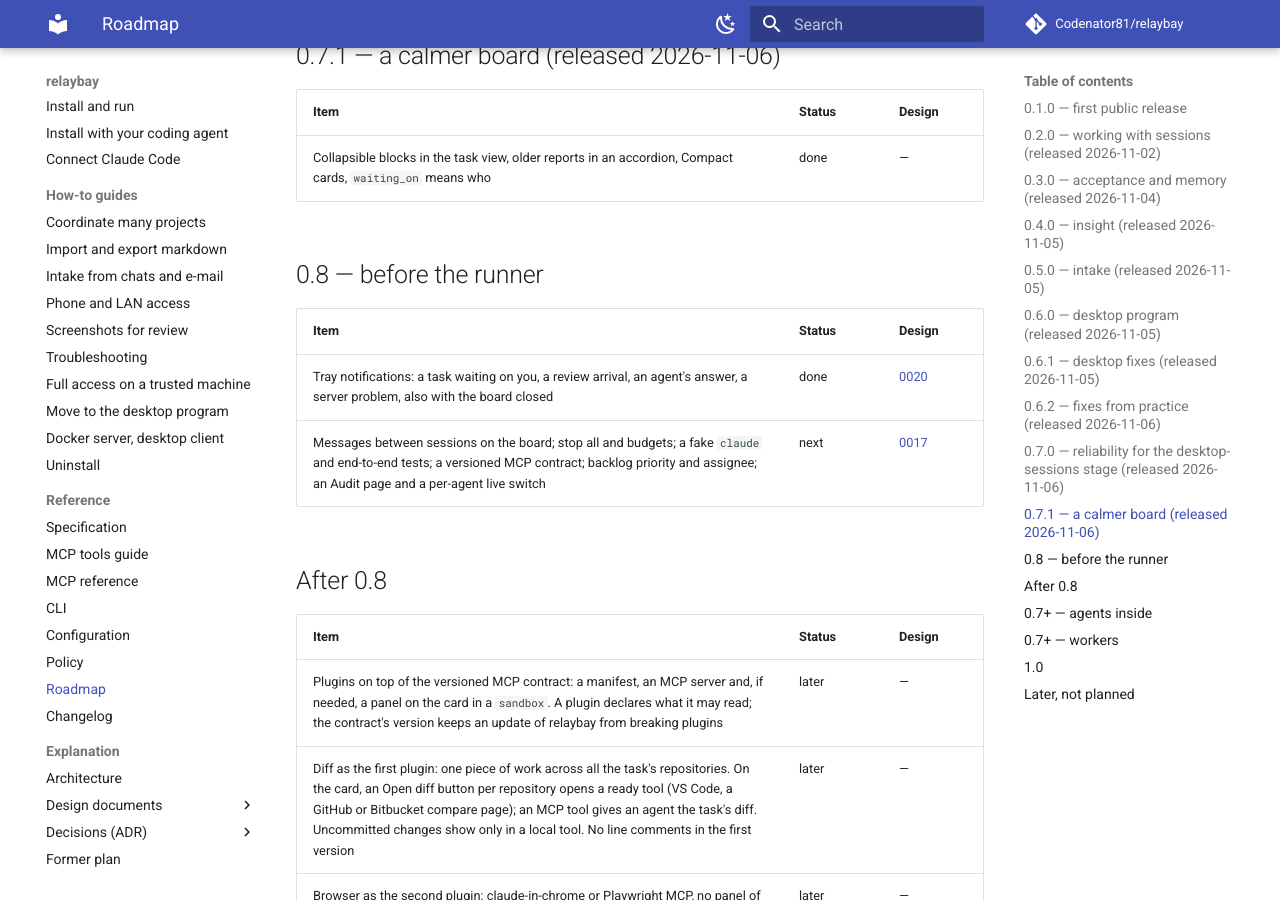
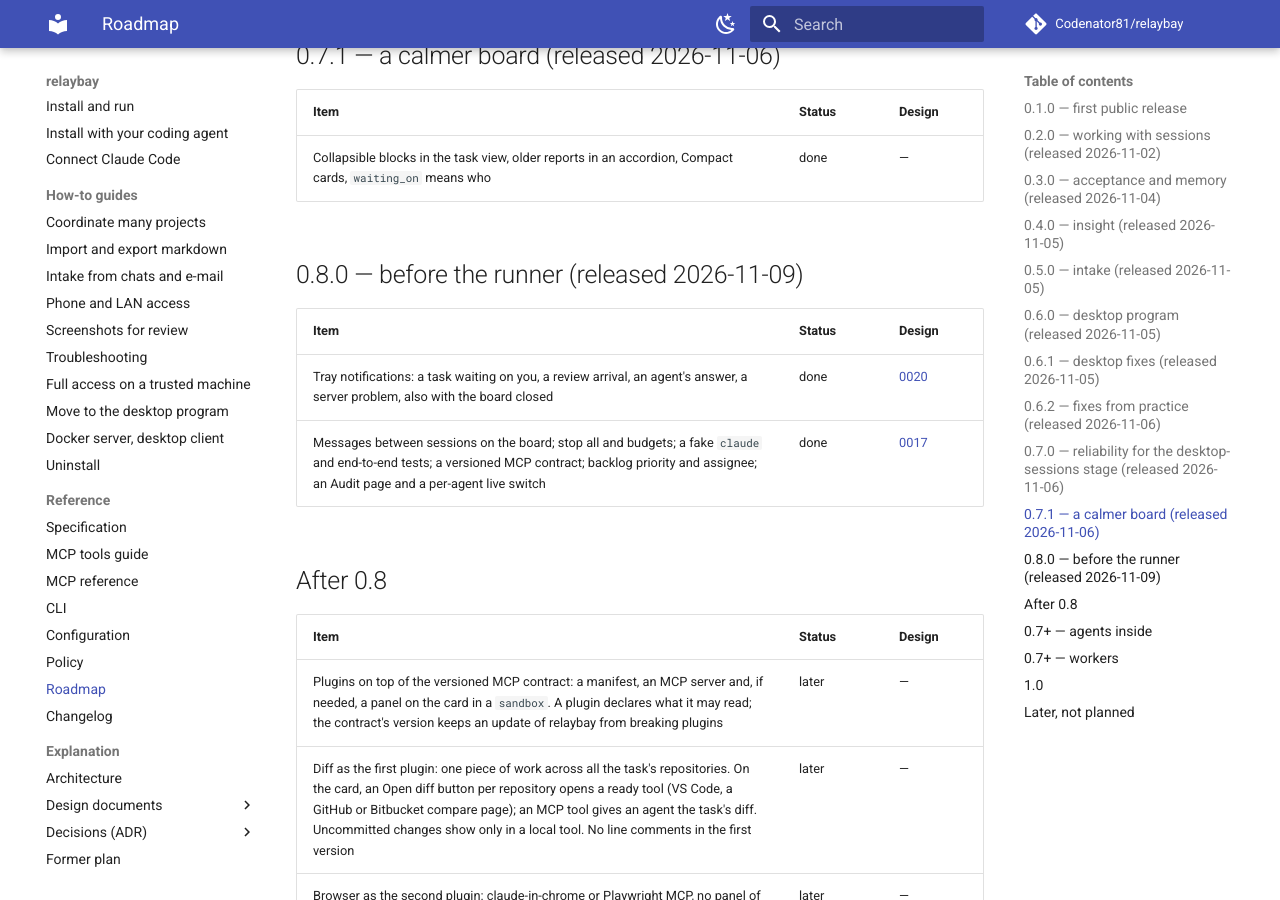
Before and after one commit to Codenator81/relaybay, an MkDocs documentation site: the page built from docs/ROADMAP.md, in a window 1280 px wide and 900 px high, scrolled down 4463 px. Built offline with MkDocs 1.6.1 and Material for MkDocs 9.7.7, drawn with Linux system fonts in a browser that asks for light colours; comment, search, counter and statistics services are not loaded.

Commit message:
chore: release 0.8.0 (#53)

```diff
--- a/docs/ROADMAP.md
+++ b/docs/ROADMAP.md
@@ -103,12 +103,12 @@ Ships when a coordinator runs its daily work from relaybay.
 |---|---|---|
 | Collapsible blocks in the task view, older reports in an accordion, Compact cards, `waiting_on` means who | done | — |
 
-## 0.8 — before the runner
+## 0.8.0 — before the runner (released 2026-11-09)
 
 | Item | Status | Design |
 |---|---|---|
 | Tray notifications: a task waiting on you, a review arrival, an agent's answer, a server problem, also with the board closed | done | [0020](design/0020-tray-notifications.md) |
-| Messages between sessions on the board; stop all and budgets; a fake `claude` and end-to-end tests; a versioned MCP contract; backlog priority and assignee; an Audit page and a per-agent live switch | next | [0017](design/0017-readiness-for-agents-inside.md) |
+| Messages between sessions on the board; stop all and budgets; a fake `claude` and end-to-end tests; a versioned MCP contract; backlog priority and assignee; an Audit page and a per-agent live switch | done | [0017](design/0017-readiness-for-agents-inside.md) |
 
 ## After 0.8
 
--- a/docs/SPEC.md
+++ b/docs/SPEC.md
@@ -4,7 +4,7 @@ How relaybay behaves **now**: the concepts and every shipped feature. This page
 plans; upcoming work lives in the [roadmap](ROADMAP.md) and the [design documents](design/index.md).
 When a feature ships, its final behaviour moves here in the same pull request.
 
-Version covered: `0.7.1`. Anchors of the form `#spec-…` are stable and may be
+Version covered: `0.8.0`. Anchors of the form `#spec-…` are stable and may be
 linked from code, issues and other documents.
 
 Contents:
--- a/pyproject.toml
+++ b/pyproject.toml
@@ -1,6 +1,6 @@
 [project]
 name = "relaybay"
-version = "0.7.1"
+version = "0.8.0"
 description = "A live board and MCP server for coordinating many Claude Code sessions across projects."
 readme = "README.md"
 license = "MIT"
```
Also changed, not shown: CHANGELOG.md (+4 -1 lines), 2 other files.
